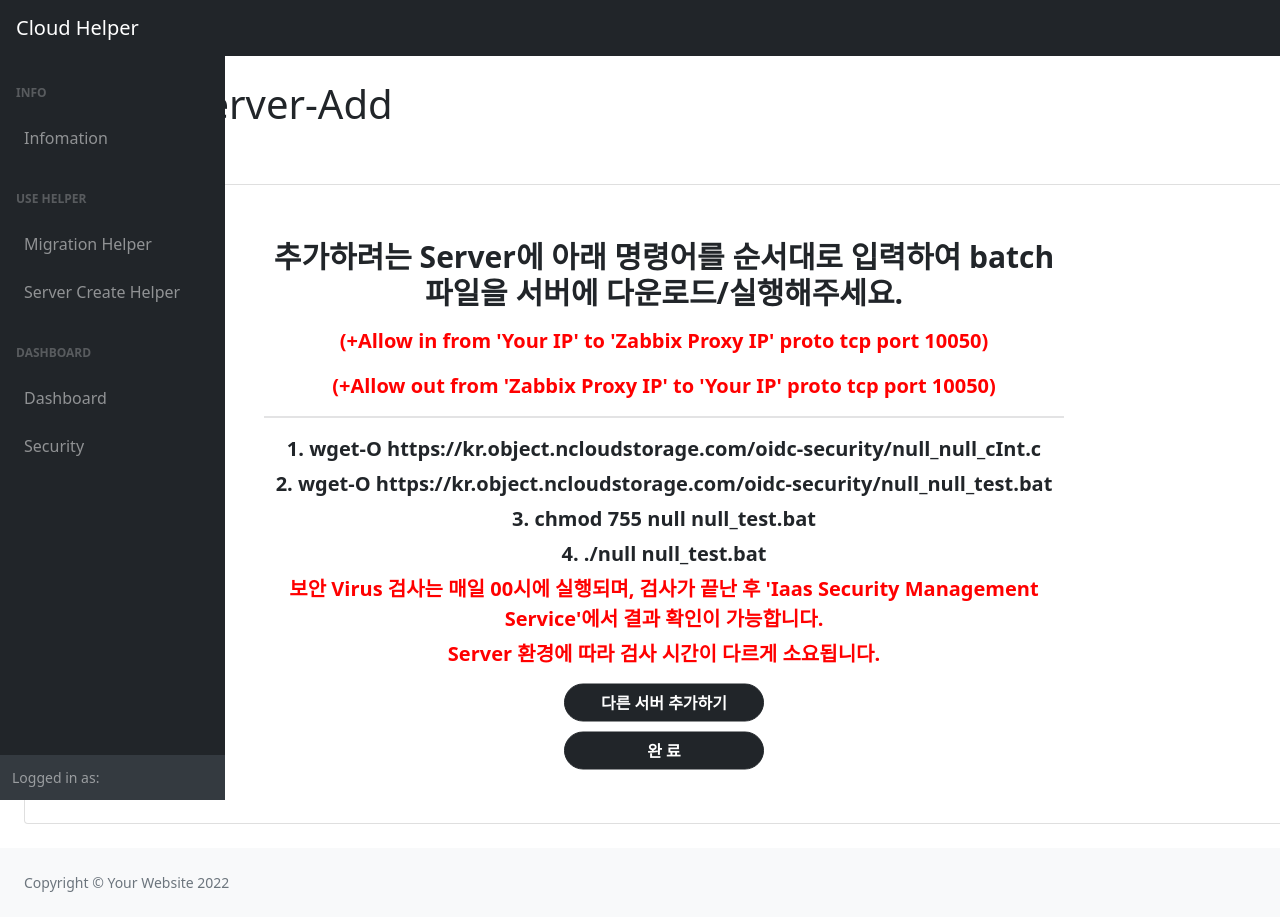
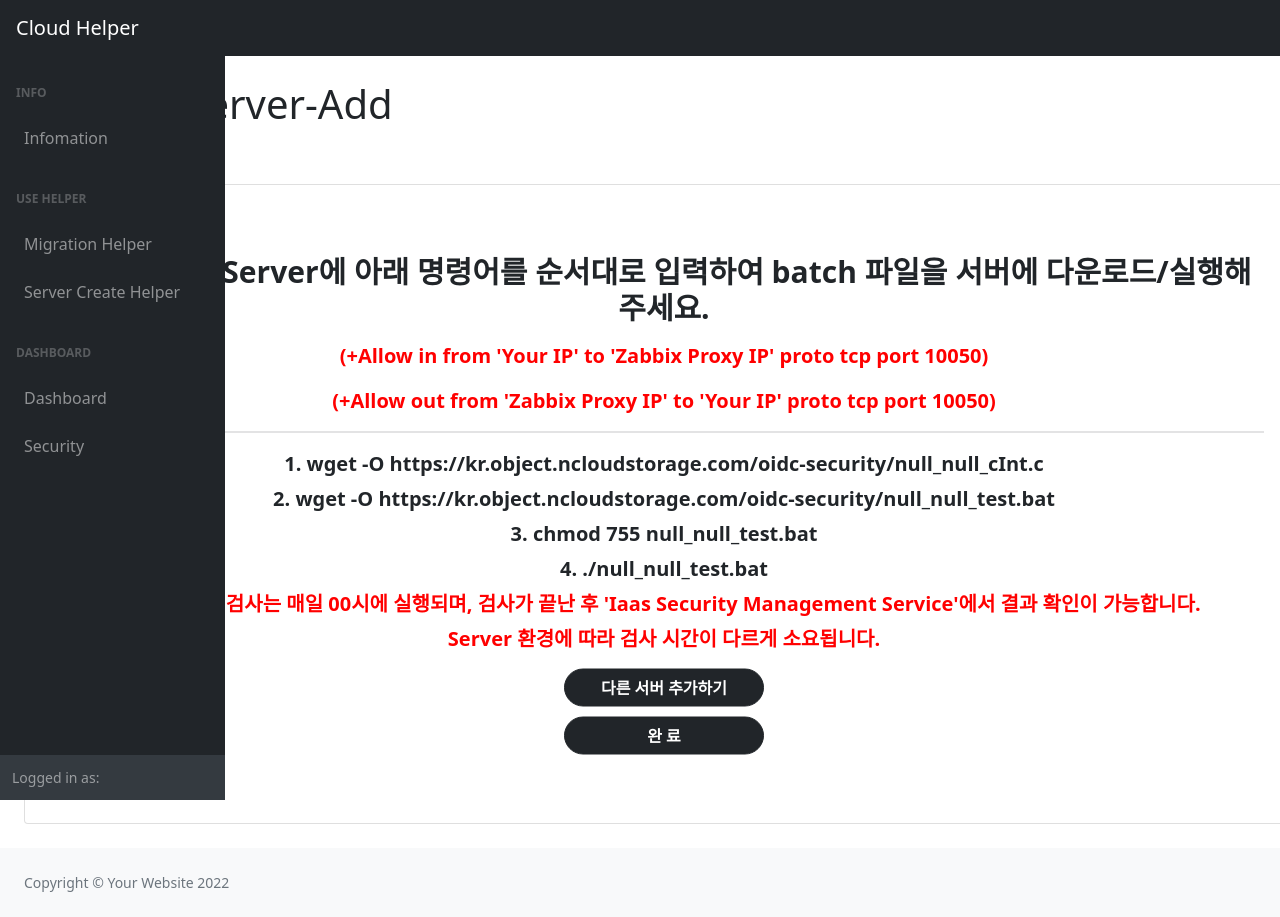
Before and after one commit to OIDC-JT/OIDC_FRONT_BP, a React (Create React App) app in the folder oidc/: page /BatchInstallSecu in a window 1280 px wide. Shown: the top 917 px of the page. Built offline with nearby package versions, Linux system fonts and the light colour scheme.

Commit message:
BatchInstallSecu Width 확장

```diff
--- a/oidc/src/components/Page/BatchInstallSecu.js
+++ b/oidc/src/components/Page/BatchInstallSecu.js
@@ -16,25 +16,25 @@ import $ from "jquery";
          let content = <>
          <Card style={{ width: '80rem', height: '40rem', display: 'flex', position: 'relative', }}>
             <Card.Body style = {{position: 'absolute', top:'50%', left:'50%', transform: 'translate(-50%, -50%)'}}>
-              <Card.Title style = {{textAlign : 'center', fontWeight: 'bold', fontSize : '30px', marginBottom : '15px', width : '800px'}}>추가하려는 Server에 아래 명령어를 순서대로 입력하여 batch 파일을 서버에 다운로드/실행해주세요.</Card.Title>
-              <div style = {{textAlign : 'center', fontWeight: 'bold', fontSize : '20px', marginBottom : '15px', width : '800px', color: 'red'}}>(+Allow in from 'Your IP' to 'Zabbix Proxy IP' proto tcp port 10050)</div>
-              <div style = {{textAlign : 'center', fontWeight: 'bold', fontSize : '20px', marginBottom : '15px', width : '800px', color: 'red'}}>(+Allow out from 'Zabbix Proxy IP' to 'Your IP' proto tcp port 10050)</div>
+              <Card.Title style = {{textAlign : 'center', fontWeight: 'bold', fontSize : '30px', marginBottom : '15px', width : '1200px'}}>추가하려는 Server에 아래 명령어를 순서대로 입력하여 batch 파일을 서버에 다운로드/실행해주세요.</Card.Title>
+              <div style = {{textAlign : 'center', fontWeight: 'bold', fontSize : '20px', marginBottom : '15px', width : '1200px', color: 'red'}}>(+Allow in from 'Your IP' to 'Zabbix Proxy IP' proto tcp port 10050)</div>
+              <div style = {{textAlign : 'center', fontWeight: 'bold', fontSize : '20px', marginBottom : '15px', width : '1200px', color: 'red'}}>(+Allow out from 'Zabbix Proxy IP' to 'Your IP' proto tcp port 10050)</div>
               <hr></hr>
               <>
                 <div classname="mb-3" style = {{textAlign:'center'}}>
-                    <label style = {{fontWeight : 'bold', fontSize : '20px', marginBottom : '5px', width : '800px' }}>1. curl -O https://kr.object.ncloudstorage.com/oidc-security/{localStorage.getItem("logInUserId") + "_" + localStorage.getItem("batchsecu")}_clnt.c </label>
+                    <label style = {{fontWeight : 'bold', fontSize : '20px', marginBottom : '5px', width : '1200px' }}>1. curl -O https://kr.object.ncloudstorage.com/oidc-security/{localStorage.getItem("logInUserId") + "_" + localStorage.getItem("batchsecu")}_clnt.c </label>
                 </div>
 
                 <div classname="mb-3" style = {{textAlign:'center'}}>
-                    <label style = {{fontWeight : 'bold', fontSize : '20px', marginBottom : '5px', width : '800px' }}>2. curl -O https://kr.object.ncloudstorage.com/oidc-security/{localStorage.getItem("logInUserId") + "_" + localStorage.getItem("batchsecu")}_test.bat</label>
+                    <label style = {{fontWeight : 'bold', fontSize : '20px', marginBottom : '5px', width : '1200px' }}>2. curl -O https://kr.object.ncloudstorage.com/oidc-security/{localStorage.getItem("logInUserId") + "_" + localStorage.getItem("batchsecu")}_test.bat</label>
                 </div>
 
                 <div classname="mb-3" style = {{textAlign:'center'}}>
-                    <label style = {{fontWeight : 'bold', fontSize : '20px', marginBottom : '5px', width : '800px' }}>3. chmod 755 {localStorage.getItem("logInUserId") + "_" + localStorage.getItem("batchsecu")}_test.bat</label>
+                    <label style = {{fontWeight : 'bold', fontSize : '20px', marginBottom : '5px', width : '1200px' }}>3. chmod 755 {localStorage.getItem("logInUserId") + "_" + localStorage.getItem("batchsecu")}_test.bat</label>
                 </div>
 
                 <div classname="mb-3" style = {{textAlign:'center'}}>
-                    <label style = {{fontWeight : 'bold', fontSize : '20px', marginBottom : '5px', width : '800px' }}>4. ./{localStorage.getItem("logInUserId") + "_" + localStorage.getItem("batchsecu")}_test.bat</label>
+                    <label style = {{fontWeight : 'bold', fontSize : '20px', marginBottom : '5px', width : '1200px' }}>4. ./{localStorage.getItem("logInUserId") + "_" + localStorage.getItem("batchsecu")}_test.bat</label>
                 </div>
 
                 <div classname="mb-3" style = {{textAlign:'center'}}>
@@ -69,25 +69,25 @@ import $ from "jquery";
             let content = <>
             <Card style={{ width: '80rem', height: '40rem', display: 'flex', position: 'relative', }}>
                <Card.Body style = {{position: 'absolute', top:'50%', left:'50%', transform: 'translate(-50%, -50%)'}}>
-                 <Card.Title style = {{textAlign : 'center', fontWeight: 'bold', fontSize : '30px', marginBottom : '15px', width : '800px'}}>추가하려는 Server에 아래 명령어를 순서대로 입력하여 batch 파일을 서버에 다운로드/실행해주세요.</Card.Title>
-                 <div style = {{textAlign : 'center', fontWeight: 'bold', fontSize : '20px', marginBottom : '15px', width : '800px', color: 'red'}}>(+Allow in from 'Your IP' to 'Zabbix Proxy IP' proto tcp port 10050)</div>
-              <div style = {{textAlign : 'center', fontWeight: 'bold', fontSize : '20px', marginBottom : '15px', width : '800px', color: 'red'}}>(+Allow out from 'Zabbix Proxy IP' to 'Your IP' proto tcp port 10050)</div>
+                 <Card.Title style = {{textAlign : 'center', fontWeight: 'bold', fontSize : '30px', marginBottom : '15px', width : '1200px'}}>추가하려는 Server에 아래 명령어를 순서대로 입력하여 batch 파일을 서버에 다운로드/실행해주세요.</Card.Title>
+                 <div style = {{textAlign : 'center', fontWeight: 'bold', fontSize : '20px', marginBottom : '15px', width : '1200px', color: 'red'}}>(+Allow in from 'Your IP' to 'Zabbix Proxy IP' proto tcp port 10050)</div>
+              <div style = {{textAlign : 'center', fontWeight: 'bold', fontSize : '20px', marginBottom : '15px', width : '1200px', color: 'red'}}>(+Allow out from 'Zabbix Proxy IP' to 'Your IP' proto tcp port 10050)</div>
                  <hr></hr>
                  <>
                    <div classname="mb-3" style = {{textAlign:'center'}}>
-                       <label style = {{fontWeight : 'bold', fontSize : '20px', marginBottom : '5px', width : '800px' }}>1. wget-O https://kr.object.ncloudstorage.com/oidc-security/{localStorage.getItem("logInUserId") + "_" + localStorage.getItem("batchsecu")}_cInt.c </label>
+                       <label style = {{fontWeight : 'bold', fontSize : '20px', marginBottom : '5px', width : '1200px' }}>1. wget -O https://kr.object.ncloudstorage.com/oidc-security/{localStorage.getItem("logInUserId") + "_" + localStorage.getItem("batchsecu")}_cInt.c </label>
                    </div>
 
                    <div classname="mb-3" style = {{textAlign:'center'}}>
-                       <label style = {{fontWeight : 'bold', fontSize : '20px', marginBottom : '5px', width : '800px' }}>2. wget-O https://kr.object.ncloudstorage.com/oidc-security/{localStorage.getItem("logInUserId") + "_" + localStorage.getItem("batchsecu")}_test.bat</label>
+                       <label style = {{fontWeight : 'bold', fontSize : '20px', marginBottom : '5px', width : '1200px' }}>2. wget -O https://kr.object.ncloudstorage.com/oidc-security/{localStorage.getItem("logInUserId") + "_" + localStorage.getItem("batchsecu")}_test.bat</label>
                    </div>
 
                    <div classname="mb-3" style = {{textAlign:'center'}}>
-                       <label style = {{fontWeight : 'bold', fontSize : '20px', marginBottom : '5px', width : '800px' }}>3. chmod 755 {localStorage.getItem("logInUserId") + " " + localStorage.getItem("batchsecu")}_test.bat</label>
+                       <label style = {{fontWeight : 'bold', fontSize : '20px', marginBottom : '5px', width : '1200px' }}>3. chmod 755 {localStorage.getItem("logInUserId") + "_" + localStorage.getItem("batchsecu")}_test.bat</label>
                    </div>
 
                    <div classname="mb-3" style = {{textAlign:'center'}}>
-                       <label style = {{fontWeight : 'bold', fontSize : '20px', marginBottom : '5px', width : '800px' }}>4. ./{localStorage.getItem("logInUserId") + " " + localStorage.getItem("batchsecu")}_test.bat</label>
+                       <label style = {{fontWeight : 'bold', fontSize : '20px', marginBottom : '5px', width : '1200px' }}>4. ./{localStorage.getItem("logInUserId") + "_" + localStorage.getItem("batchsecu")}_test.bat</label>
                    </div>
 
                    <div classname="mb-3" style = {{textAlign:'center'}}>
```
Also changed, not shown: 2 other files (tests, documents, lock files or other folders).
